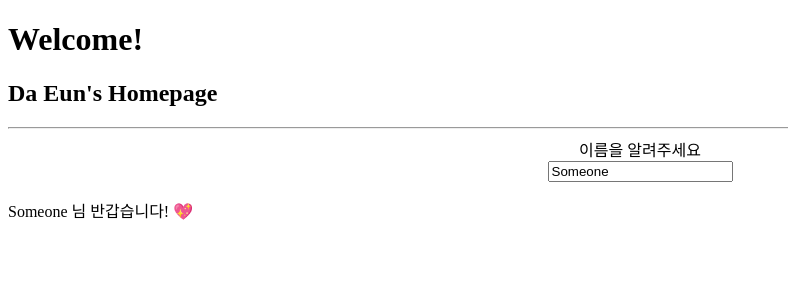
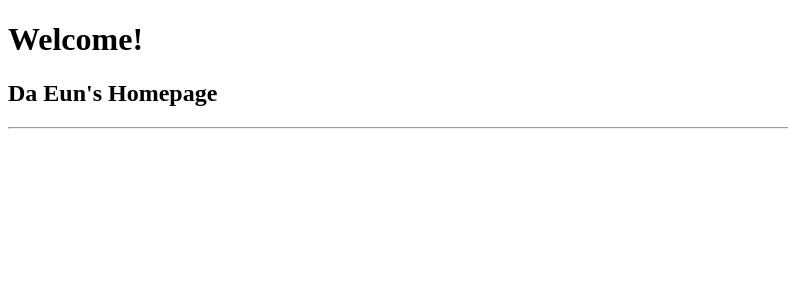
Before and after one commit to danuni29/Django_softeng2023, a Django app: page / in a window 1280 px wide. Shown: the part 26-326 px from the top of the page, without its empty margins (0-788 px from the left). Run offline with Django 4.2, Linux system fonts and the light colour scheme.

Commit message:
과제 11

```diff
--- a/single_pages/templates/single_pages/landing.html
+++ b/single_pages/templates/single_pages/landing.html
@@ -26,10 +26,7 @@
 
     <hr />
 
-    <center><label for="inputA">이름을 알려주세요</label><br>
-    <input id="inputA" value="Someone" onkeyup="doSomething()"></center>
 
-    <p><span id="valueA">Someone </span>님 반갑습니다! &#128150;</p>
 
 </body>
 
```
